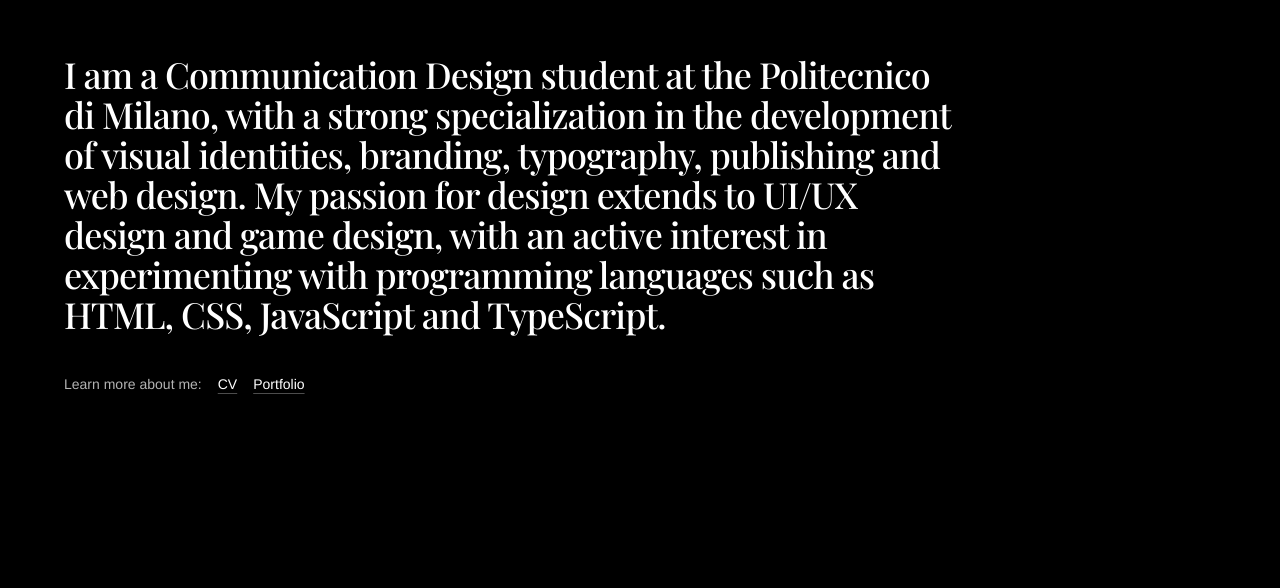
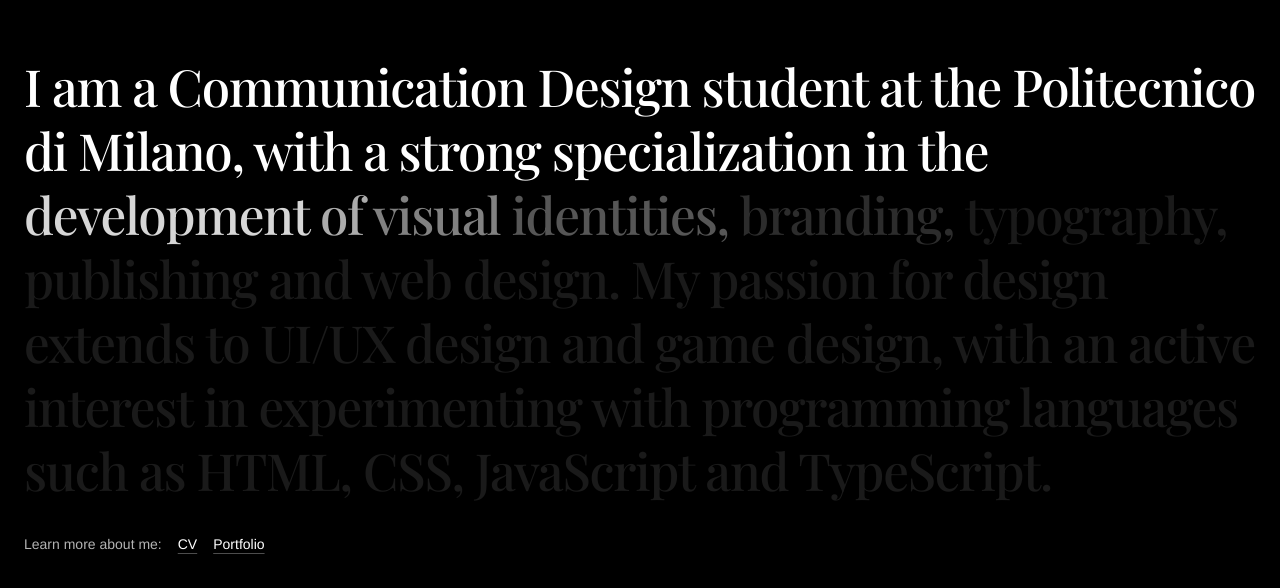
Before and after one commit to emmatroni/my-portfolio, a React (Vite) app: page / in a window 1280 px wide. Shown: the part 2072-2660 px from the top of the page. Built offline with nearby package versions, Linux system fonts and the light colour scheme; a web font is replaced by a local one.

Commit message:
about link project row

```diff
--- a/src/components/common/Header.tsx
+++ b/src/components/common/Header.tsx
@@ -14,7 +14,8 @@
         borderBottom: "var(--border-width) solid var(--border-color)",
       }}
     >
-      <a href="#" className="flex items-center">
+      {/*------------- logo --------------*/}
+      <a href="./index.html" className="flex items-center">
         <img
           src="/icons/head-cat-white-light.svg"
           alt="Logo"
@@ -30,7 +31,7 @@
         href="https://emmatroni.webflow.io/"
         target="_blank"
         rel="noopener noreferrer"
-        className="text-[11px] uppercase text-white link-muted"
+        className="text-[11px] uppercase text-white"
       >
         PLAYGROUND
       </AnimatedLink>
--- a/src/components/common/LinkNav.tsx
+++ b/src/components/common/LinkNav.tsx
@@ -23,7 +23,6 @@
     >
       {links.map((link) => {
         const isActive = activeSection === link.id;
-
         return (
           <div key={link.id} className="relative flex items-center gap-0">
             <span
@@ -39,24 +38,17 @@
               </span>
             </span>
 
-            {isActive ? (
-              <a
-                href={`#${link.id}`}
-                className="text-[11px] uppercase"
-                style={{ color: "var(--color-text)" }}
-              >
-                {link.label}
-              </a>
-            ) : (
             <AnimatedLink
               href={`#${link.id}`}
               className="text-[11px] uppercase px-1 py-0.5"
-                textColor="var(--color-text-muted)"
+              textColor={
+                isActive ? "rgba(255,255,255,1)" : "rgba(255,255,255,0.7)"
+              }
               bgColor="#000000"
+              sweepColor="#ffffff"
             >
               {link.label}
             </AnimatedLink>
-            )}
           </div>
         );
       })}
--- a/src/components/sections/About.tsx
+++ b/src/components/sections/About.tsx
@@ -11,18 +11,51 @@
   "Speculative",
 ];
 
+// ─── Scroll reveal settings ───
+const REVEAL_START = 0.9; // viewport % where reveal begins (0 = top, 1 = bottom)
+const REVEAL_END = 0.05; // viewport % where reveal completes
+const MIN_OPACITY = 0.1; // opacity of words not yet revealed
+const SPREAD = 0.9; // how spread out the reveal is (0.5 = tight, 1 = very spread)
+const FADE_RANGE = 0.1; // how quickly each word transitions (smaller = snappier)
+
+const aboutText =
+  "I am a Communication Design student at the Politecnico di Milano, with a strong specialization in the development of visual identities, branding, typography, publishing and web design. My passion for design extends to UI/UX design and game design, with an active interest in experimenting with programming languages such as HTML, CSS, JavaScript and TypeScript.";
+
 export default function About() {
-  const ref = useRef<HTMLDivElement>(null);
-  const [visible, setVisible] = useState(false);
+  const textRef = useRef<HTMLDivElement>(null);
+  const linksRef = useRef<HTMLDivElement>(null);
+  const [progress, setProgress] = useState(0);
+  const [linksVisible, setLinksVisible] = useState(false);
+
+  const words = aboutText.split(" ");
+
+  useEffect(() => {
+    const handleScroll = () => {
+      if (!textRef.current) return;
+
+      const rect = textRef.current.getBoundingClientRect();
+      const windowHeight = window.innerHeight;
+
+      const start = windowHeight * REVEAL_START;
+      const end = windowHeight * REVEAL_END;
+
+      const rawProgress = (start - rect.top) / (start - end);
+      setProgress(Math.max(0, Math.min(1, rawProgress)));
+    };
+
+    window.addEventListener("scroll", handleScroll, { passive: true });
+    handleScroll();
+    return () => window.removeEventListener("scroll", handleScroll);
+  }, []);
 
   useEffect(() => {
     const observer = new IntersectionObserver(
       ([entry]) => {
-        if (entry.isIntersecting) setVisible(true);
+        if (entry.isIntersecting) setLinksVisible(true);
       },
-      { threshold: 0.15 },
+      { threshold: 0.5 },
     );
-    if (ref.current) observer.observe(ref.current);
+    if (linksRef.current) observer.observe(linksRef.current);
     return () => observer.disconnect();
   }, []);
 
@@ -39,31 +72,48 @@
         </h2>
       </div>
 
-      {/* About text */}
-      <div ref={ref} className="px-6 md:px-3 lg:px-16 pt-16 pb-20 max-w-5xl">
+      {/* About text — scroll-driven reveal */}
+      <div ref={textRef} className="px-6 pt-16 pb-8 max-w-screen-2xl">
         <p
-          className={`text-2xl md:text-4xl  text-white font-medium tracking-tight transition-all duration-[1.2s] ${
-            visible ? "opacity-100 translate-y-0" : "opacity-0 translate-y-8"
-          }`}
-          style={{ fontFamily: "var(--font-display)" }}
+          className="font-medium tracking-tight leading-tight"
+          style={{
+            fontFamily: "var(--font-display)",
+            fontSize: "clamp(1.5rem, 4vw, 7rem)",
+          }}
         >
-          I am a Communication Design student at the Politecnico di Milano, with
-          a strong specialization in the development of visual identities,
-          branding, typography, publishing and web design. My passion for design
-          extends to UI/UX design and game design, with an active interest in
-          experimenting with programming languages such as HTML, CSS, JavaScript
-          and TypeScript.
+          {words.map((word, i) => {
+            // Each word reveals based on its position in the text
+            const wordProgress = i / words.length;
+            const opacity = Math.max(
+              MIN_OPACITY,
+              Math.min(1, (progress - wordProgress * SPREAD) / FADE_RANGE),
+            );
+
+            return (
+              <span
+                key={i}
+                style={{
+                  color: `rgba(255, 255, 255, ${opacity})`,
+                  transition: "color 500ms ease-out",
+                }}
+              >
+                {word}{" "}
+              </span>
+            );
+          })}
         </p>
+      </div>
 
+      {/* Links */}
       <div
-          className={`mt-10 flex flex-wrap items-center gap-4 text-sm transition-all duration-1000 delay-300 ${
-            visible ? "opacity-100 translate-y-0" : "opacity-0 translate-y-4"
+        ref={linksRef}
+        className={`px-6 pb-20 flex flex-wrap items-center gap-4 text-sm transition-all duration-1000 ${
+          linksVisible ? "opacity-100 translate-y-0" : "opacity-0 translate-y-4"
         }`}
       >
         <span style={{ color: "var(--color-text-muted)" }}>
           Learn more about me:
         </span>
-
         <a
           href="/pdf/cv_2025.pdf"
           target="_blank"
@@ -81,7 +131,6 @@
           Portfolio
         </a>
       </div>
-      </div>
     </section>
   );
 }
--- a/src/components/ui/AnimatedLink.tsx
+++ b/src/components/ui/AnimatedLink.tsx
@@ -12,7 +12,6 @@
 // <AnimatedLink onClick={onBack} bgColor={project.color} className="text-[10px] uppercase">
 //   ← Back
 // </AnimatedLink>
-
 import { useState } from "react";
 
 interface AnimatedLinkProps {
@@ -20,10 +19,12 @@
   onClick?: () => void;
   children: React.ReactNode;
   className?: string;
-  /** Background color of the page (default: black) */
+  /** Background color of the page — text becomes this color on hover */
   bgColor?: string;
-  /** Text color when not hovered (default: muted) */
+  /** Text color when not hovered */
   textColor?: string;
+  /** Color of the sweep rectangle (default: white) */
+  sweepColor?: string;
   /** Force hover state from parent */
   forceHover?: boolean;
   target?: string;
@@ -36,7 +37,8 @@
   children,
   className = "",
   bgColor = "#000000",
-  textColor = "var(--color-text-muted)",
+  textColor = "rgba(255,255,255)",
+  sweepColor = "#ffffff",
   forceHover,
   target,
   rel,
@@ -64,7 +66,7 @@
       <span
         className="absolute inset-0 z-0"
         style={{
-          backgroundColor: "white",
+          backgroundColor: sweepColor,
           transform: hovered ? "scaleX(1)" : "scaleX(0)",
           transformOrigin: "left",
           transition: "transform 400ms ease-out",
--- a/src/components/ui/ProjectRow.tsx
+++ b/src/components/ui/ProjectRow.tsx
@@ -60,7 +60,8 @@
           className="px-3 py-1 rounded-full text-[10px] uppercase tracking-wider"
           style={{
             border: "var(--border-width) solid rgba(255,255,255,0.15)",
-            color: "var(--color-text-muted)",
+            color: hovered ? "rgba(255,255,255,1)" : "var(--color-text-muted)",
+            transition: "color 400ms ease-out",
           }}
         >
           {project.field}
@@ -71,19 +72,23 @@
             className="px-3 py-1 rounded-full text-[10px] uppercase tracking-wider"
             style={{
               border: "var(--border-width) solid rgba(255,255,255,0.15)",
-              color: "var(--color-text-muted)",
+              color: hovered
+                ? "rgba(255,255,255,1)"
+                : "var(--color-text-muted)",
+              transition: "color 400ms ease-out",
             }}
           >
             {attr}
           </span>
         ))}
       </div>
+
       {/*--------- year ---------*/}
       <span
         className="text-xs uppercase tracking-[0.2em] font-semibold"
         style={{
-          color: hovered ? "var(--color-text)" : "var(--color-text-subtle)",
-          transition: "color var(--transition-fast)",
+          color: hovered ? "rgba(255,255,255,1)" : "var(--color-text-subtle)",
+          transition: "color 400ms ease-out",
         }}
       >
         {project.year}
```
Lines whose indentation alone changed are shown as unchanged.
